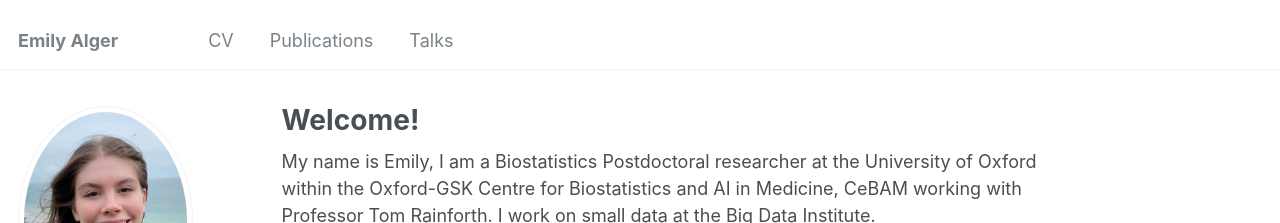
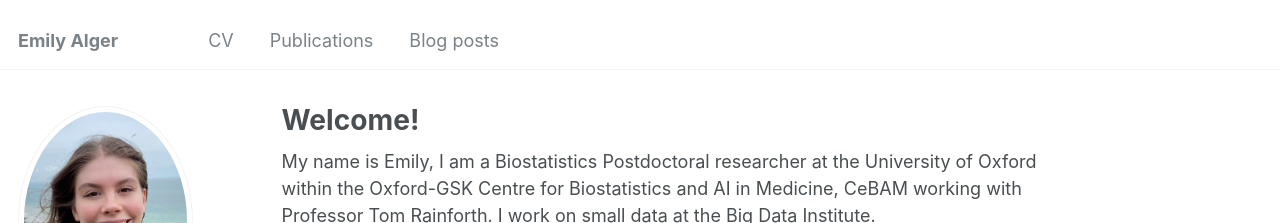
Before and after one commit to alemily100/alemily100.github.io, a Jekyll site: the page built from _pages/about.md, in a window 1280 px wide. Shown: the top 223 px of the page. Built offline with Jekyll 4.4.1, drawn with Linux system fonts in a browser that asks for light colours; some web fonts are replaced.

Commit message:
Update navigation to include Blog posts
Replaced 'Talks' section with 'Blog posts' in navigation.

```diff
--- a/_data/navigation.yml
+++ b/_data/navigation.yml
@@ -6,5 +6,5 @@ main:
   - title: "Publications"
     url: https://scholar.google.co.uk/citations?user=gDes_VgAAAAJ&hl=en&oi=sra
 
-  - title: "Talks"
-    url: /talks/
+  - title: "Blog posts"
+    url: /posts/
```
